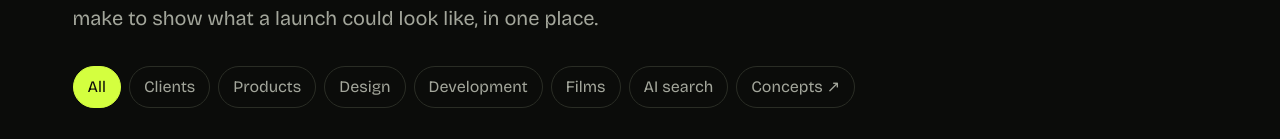
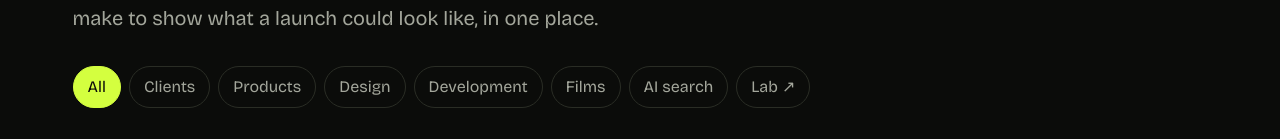
Before and after one commit to verastack-labs/verastack-labs.github.io, a Next.js app: page /work in a window 1280 px wide. Shown: the part 413-552 px from the top of the page. Built offline with nearby package versions, Linux system fonts and the light colour scheme.

Commit message:
feat(work): call the concepts filter Lab (#170)

```diff
--- a/src/app/work/work-index.tsx
+++ b/src/app/work/work-index.tsx
@@ -42,7 +42,7 @@ export function WorkIndex({ title, name, lede, path, items, active }: Props) {
           </Link>
         ))}
         <a href={conceptsGallery} target="_blank" rel="noreferrer">
-          Concepts ↗
+          Lab ↗
         </a>
       </nav>
       <ul className={styles.grid}>
--- a/src/data/pieces.ts
+++ b/src/data/pieces.ts
@@ -226,8 +226,9 @@ export const facets: Facet[] = [
   { slug: 'ai-search', label: 'AI search', title: 'AI search', lede: 'Pages written and built to be read well by search engines and AI answers.', filter: (p) => p.disciplines.includes('ai-search') },
 ]
 
-// `concepts` stays free for a later index; the gallery lives at concepts.verastack.dev for now.
-export const RESERVED: readonly string[] = [...facets.map((f) => f.slug), 'concepts']
+// `lab` and `concepts` stay free for a later index; the Lab (the concepts gallery) lives at
+// concepts.verastack.dev for now (named the Lab by Rigan, 28 Oct 2026).
+export const RESERVED: readonly string[] = [...facets.map((f) => f.slug), 'lab', 'concepts']
 
 export const liveFacets = facets.filter((f) => pieces.some(f.filter))
 
```
Also changed, not shown: 3 other files (tests, documents, lock files or other folders).
